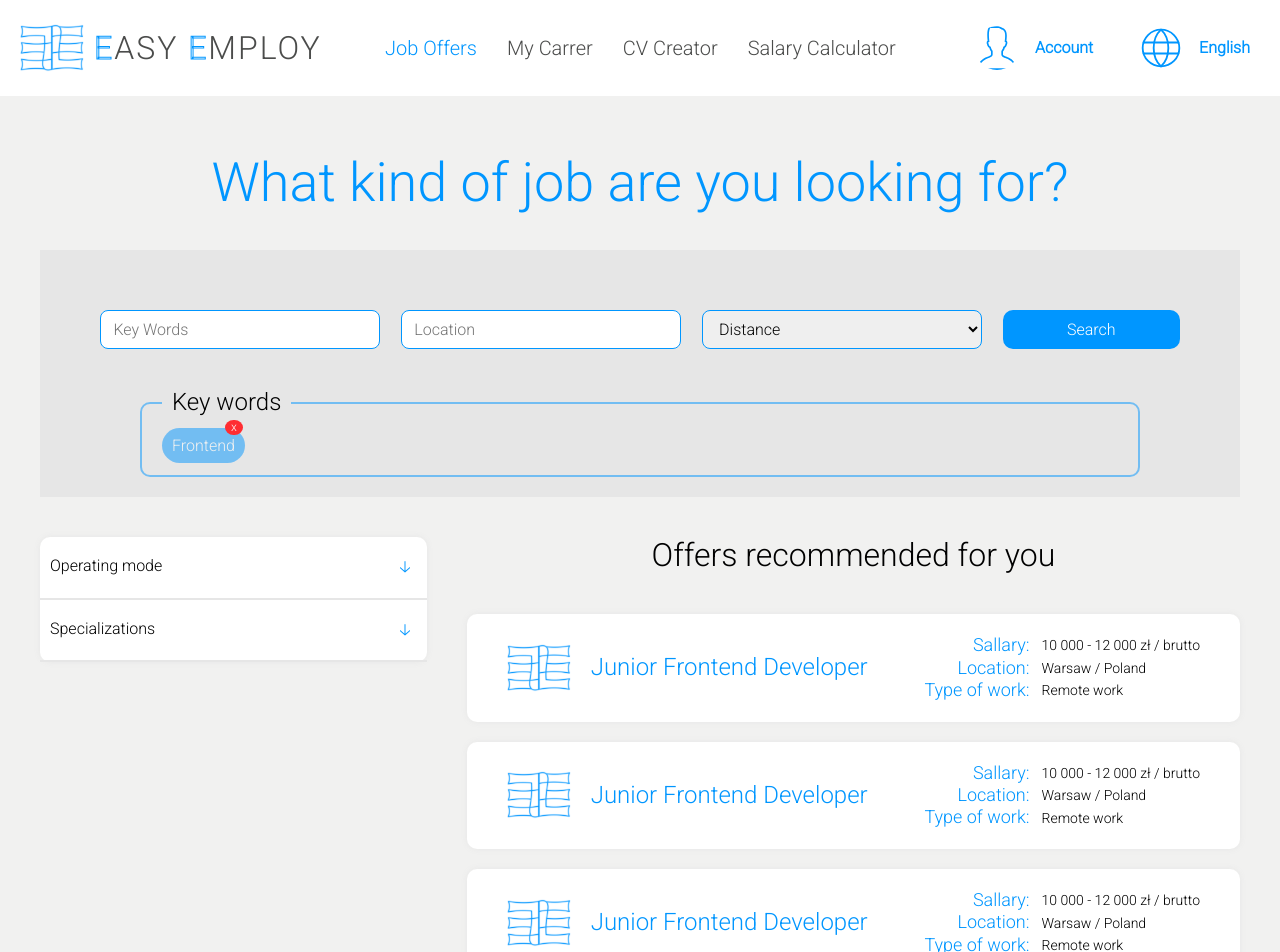
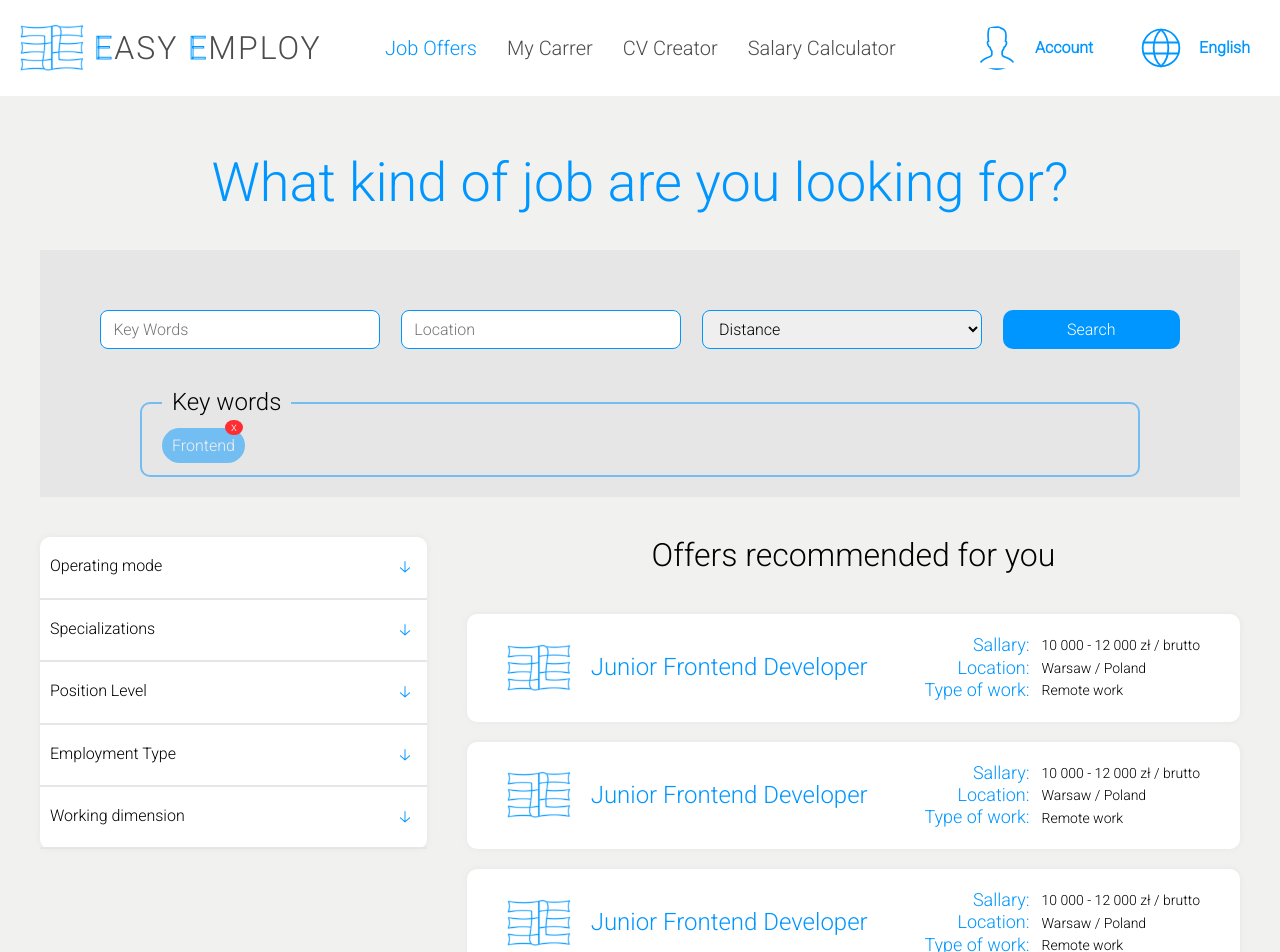
Before and after one commit to mizdebski77/Easy-Employ, a React (Create React App) app: page /Offers in a window 1280 px wide. Shown: the top 952 px of the page. Built offline with nearby package versions, Linux system fonts and the light colour scheme.

Commit message:
Other categories added to listItems

```diff
--- a/src/features/JobOffers/listItems.ts
+++ b/src/features/JobOffers/listItems.ts
@@ -23,4 +23,41 @@ export const Categories = [
             { id: 12, text: "Game Dev" },
         ],
     },
+
+    {
+        id: 3,
+        title: "Position Level",
+        items: [
+            { id: 13, text: "Trainee" },
+            { id: 14, text: "Junior" },
+            { id: 15, text: "Mid-Level" },
+            { id: 16, text: "Senior" },
+            { id: 17, text: "Lead" },
+            { id: 18, text: "Manager" },
+            { id: 19, text: "Director" },
+        ],
+    },
+    {
+        id: 4,
+        title: "Employment Type",
+        items: [
+            { id: 20, text: "Employment contract" },
+            { id: 21, text: "Work contract" },
+            { id: 22, text: "Contract of mandate" },
+            { id: 23, text: "B2b contract" },
+            { id: 24, text: "Internship" },
+            { id: 25, text: "Internship / apprenticeship contract" },
+        ],
+    },
+
+    {
+        id: 5,
+        title: "Working dimension",
+        items: [
+            { id: 26, text: "Full-Time" },
+            { id: 27, text: "Part-Time" },
+            { id: 28, text: "Temporary" },
+
+        ],
+    },
 ];
```
